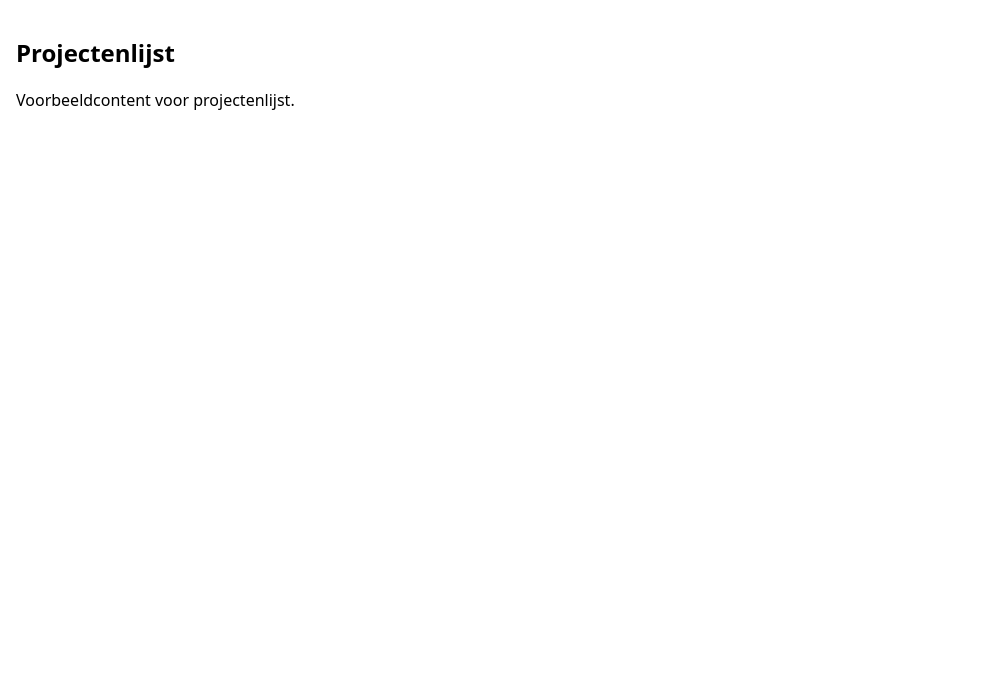
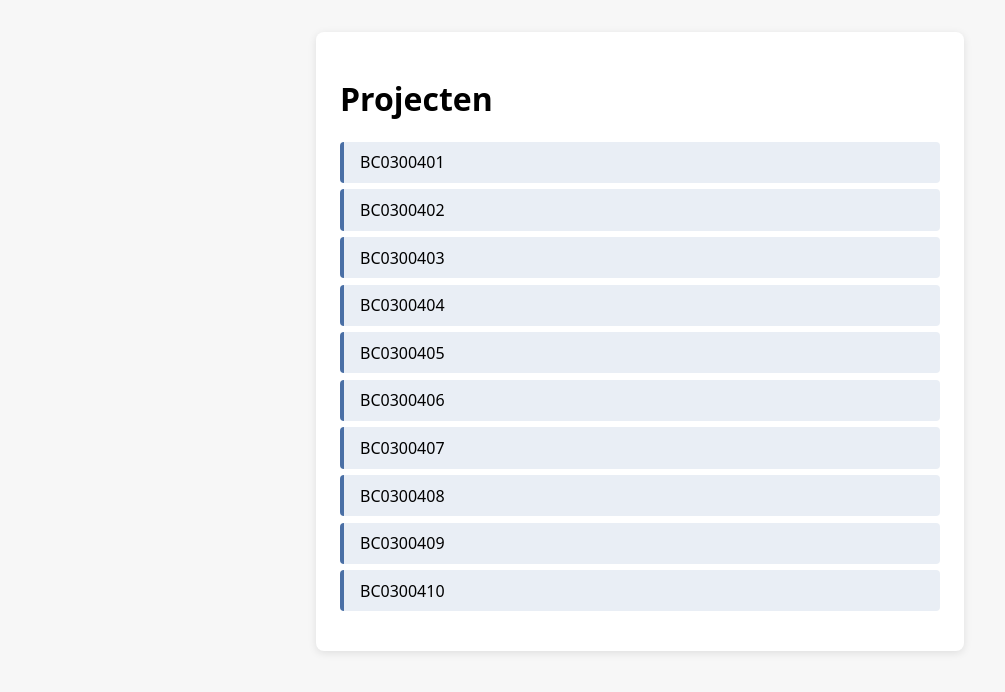
Before and after one commit to AndrewRaemdonck/first_webapp, a plain HTML site: page pages/projecten.html in a window 1280 px wide. Shown: the whole page, without its empty margins (0-1005 px from the left). Drawn offline with Linux system fonts and the light colour scheme.

Commit message:
Update projecten.html

```diff
--- a/pages/projecten.html
+++ b/pages/projecten.html
@@ -1 +1,69 @@
-<!DOCTYPE html><html lang="nl"><head><meta charset="UTF-8"><meta name="viewport" content="width=device-width, initial-scale=1.0"><title>Projectenlijst</title><style>body{margin:0;font-family:system-ui;padding:16px}</style></head><body><h2>Projectenlijst</h2><p>Voorbeeldcontent voor projectenlijst.</p></body></html>
+<!DOCTYPE html>
+<html lang="nl">
+<head>
+  <meta charset="UTF-8">
+  <title>Projecten</title>
+  <style>
+    body {
+      font-family: system-ui, sans-serif;
+      margin: 2rem;
+      background: #f7f7f7;
+    }
+    .container {
+      max-width: 600px;
+      margin: 0 auto;
+      background: white;
+      padding: 1.5rem;
+      border-radius: 8px;
+      box-shadow: 0 2px 8px rgba(0,0,0,0.1);
+    }
+    ul {
+      list-style: none;
+      padding: 0;
+    }
+    li {
+      padding: 0.6rem 1rem;
+      margin-bottom: 0.4rem;
+      border-radius: 4px;
+      background-color: #e9eef5;
+      border-left: 4px solid #4a6fa5;
+      cursor: pointer;
+      font-weight: 500;
+    }
+    li:hover {
+      background-color: #dce4ef;
+    }
+  </style>
+
+  <script>
+    function openProject(projectnr) {
+      // Zoek de iframe in de parent pagina
+      const frame = window.parent.document.getElementById("contentframe");
+
+      if (frame) {
+        frame.src = "Map1.html?werfnr=" + projectnr;
+      } else {
+        console.error("iframe met id 'contentframe' niet gevonden");
+      }
+    }
+  </script>
+</head>
+
+<body>
+  <div class="container">
+    <h1>Projecten</h1>
+    <ul>
+      <li onclick="openProject('BC0300401')">BC0300401</li>
+      <li onclick="openProject('BC0300402')">BC0300402</li>
+      <li onclick="openProject('BC0300403')">BC0300403</li>
+      <li onclick="openProject('BC0300404')">BC0300404</li>
+      <li onclick="openProject('BC0300405')">BC0300405</li>
+      <li onclick="openProject('BC0300406')">BC0300406</li>
+      <li onclick="openProject('BC0300407')">BC0300407</li>
+      <li onclick="openProject('BC0300408')">BC0300408</li>
+      <li onclick="openProject('BC0300409')">BC0300409</li>
+      <li onclick="openProject('BC0300410')">BC0300410</li>
+    </ul>
+  </div>
+</body>
+</html>
```
